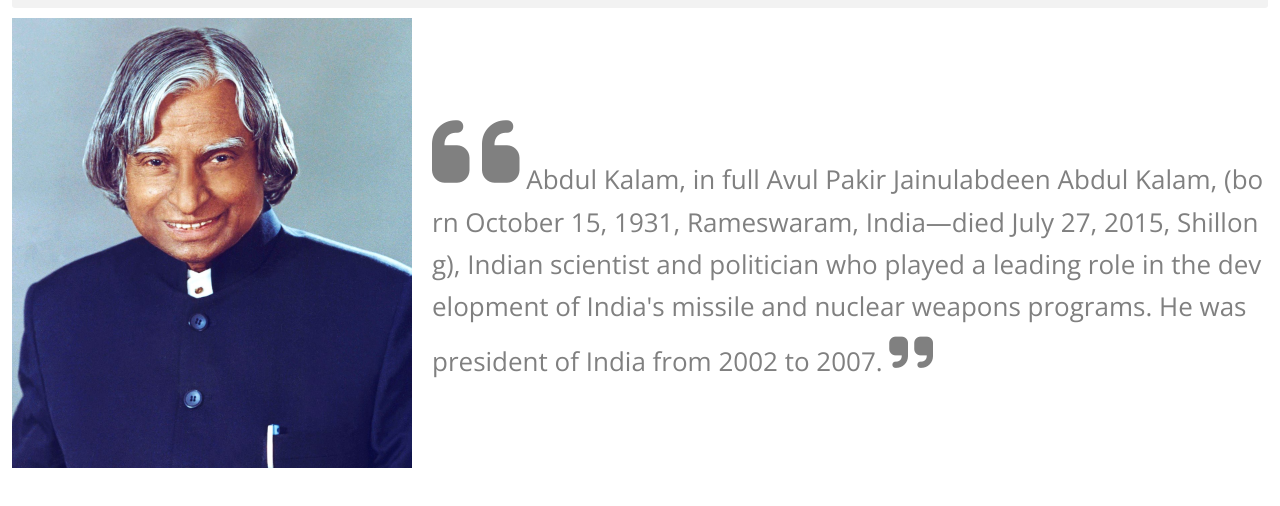
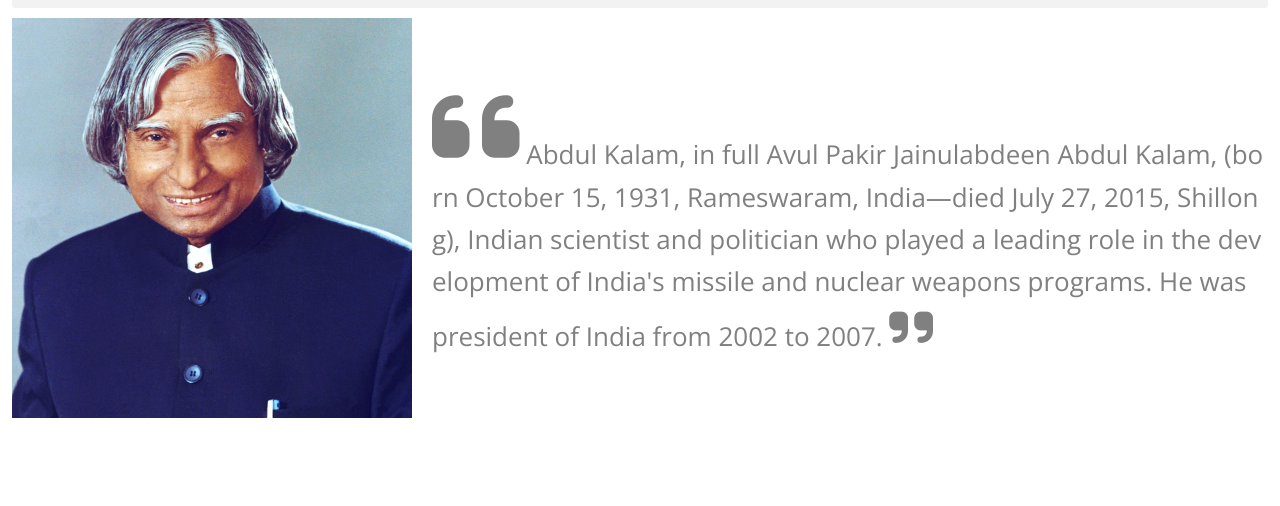
Before and after one commit to varunUk09/HTML_PRACTICE_PROJECTS, a plain HTML site: page Tribute_page/index.html in a window 1280 px wide. Shown: the part 102-608 px from the top of the page. Drawn offline with nearby package versions, Linux system fonts and the light colour scheme.

Commit message:
tribute page image height implemented

```diff
--- a/Tribute_page/style.css
+++ b/Tribute_page/style.css
@@ -78,7 +78,7 @@ main .container .img{
 	width:95%;
 	max-width: 40rem;
 	min-width: 30rem;
-	min-height:45rem;
+	min-height:40rem;
 	max-height: auto;
 	background-image: url("./images/bg_image/apjKalam.jpg");
 	background-repeat: no-repeat;
```
